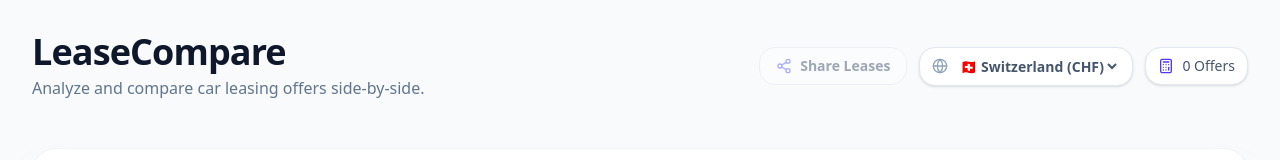
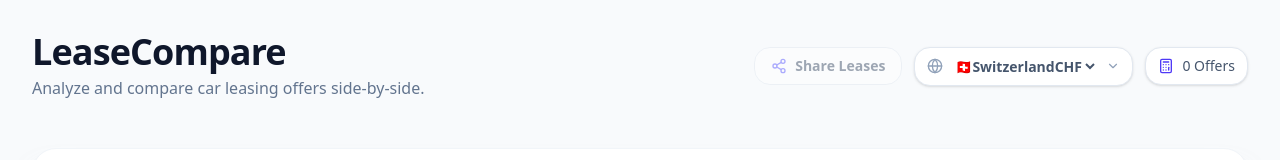
Before and after one commit to Dan6erbond/lease-compare, a React (Vite) app: page / in a window 1280 px wide. Shown: the top 160 px of the page. Built offline with nearby package versions, Linux system fonts and the light colour scheme.

Commit message:
feat: :lipstick: customize select using appearance and picker styling

```diff
--- a/src/components/country-select.tsx
+++ b/src/components/country-select.tsx
@@ -1,6 +1,6 @@
 import { COUNTRIES, CURRENCY_STORAGE_KEY } from "../const";
+import { ChevronDown, Globe } from "lucide-react";
 
-import { Globe } from "lucide-react";
 import { useLocalStorage } from "usehooks-ts";
 
 export default function CountrySelect() {
@@ -12,17 +12,46 @@ export default function CountrySelect() {
   return (
     <div className="flex items-center gap-2 bg-white p-2 px-3 rounded-2xl shadow-sm border border-slate-200">
       <Globe className="text-slate-400" size={16} />
+
       <select
         value={countryCode}
         onChange={(e) => setCountryCode(e.target.value)}
-        className="bg-transparent border-none text-sm font-semibold text-slate-600 focus:ring-0 cursor-pointer outline-none"
+        className={`
+          /* 1. Trigger the customizable behavior */
+          [appearance:base-select]
+
+          /* 2. Style the dropdown (the 'popover') */
+          [&::picker(select)]:p-2
+          [&::picker(select)]:rounded-xl
+          [&::picker(select)]:border
+          [&::picker(select)]:border-slate-200
+          [&::picker(select)]:shadow-xl
+          [&::picker(select)]:bg-white
+
+          /* 3. Basic select styles */
+          bg-transparent border-none text-sm font-semibold text-slate-600 focus:ring-0 cursor-pointer outline-none
+        `}
       >
         {COUNTRIES.map((c) => (
-          <option key={c.code} value={c.code}>
-            {c.flag} {c.name} ({c.currency})
+          <option
+            key={c.code}
+            value={c.code}
+            className="p-2 rounded-lg hover:bg-slate-100 checked:bg-blue-50 checked:text-blue-600"
+          >
+            <div className="flex items-center justify-between min-w-45 gap-4">
+              <div className="flex items-center gap-2">
+                <span>{c.flag}</span>
+                <span>{c.name}</span>
+              </div>
+              <span className="text-[10px] font-mono opacity-50 uppercase bg-slate-100 px-1 rounded">
+                {c.currency}
+              </span>
+            </div>
           </option>
         ))}
       </select>
+
+      <ChevronDown className="text-slate-400" size={14} />
     </div>
   );
 }
```
